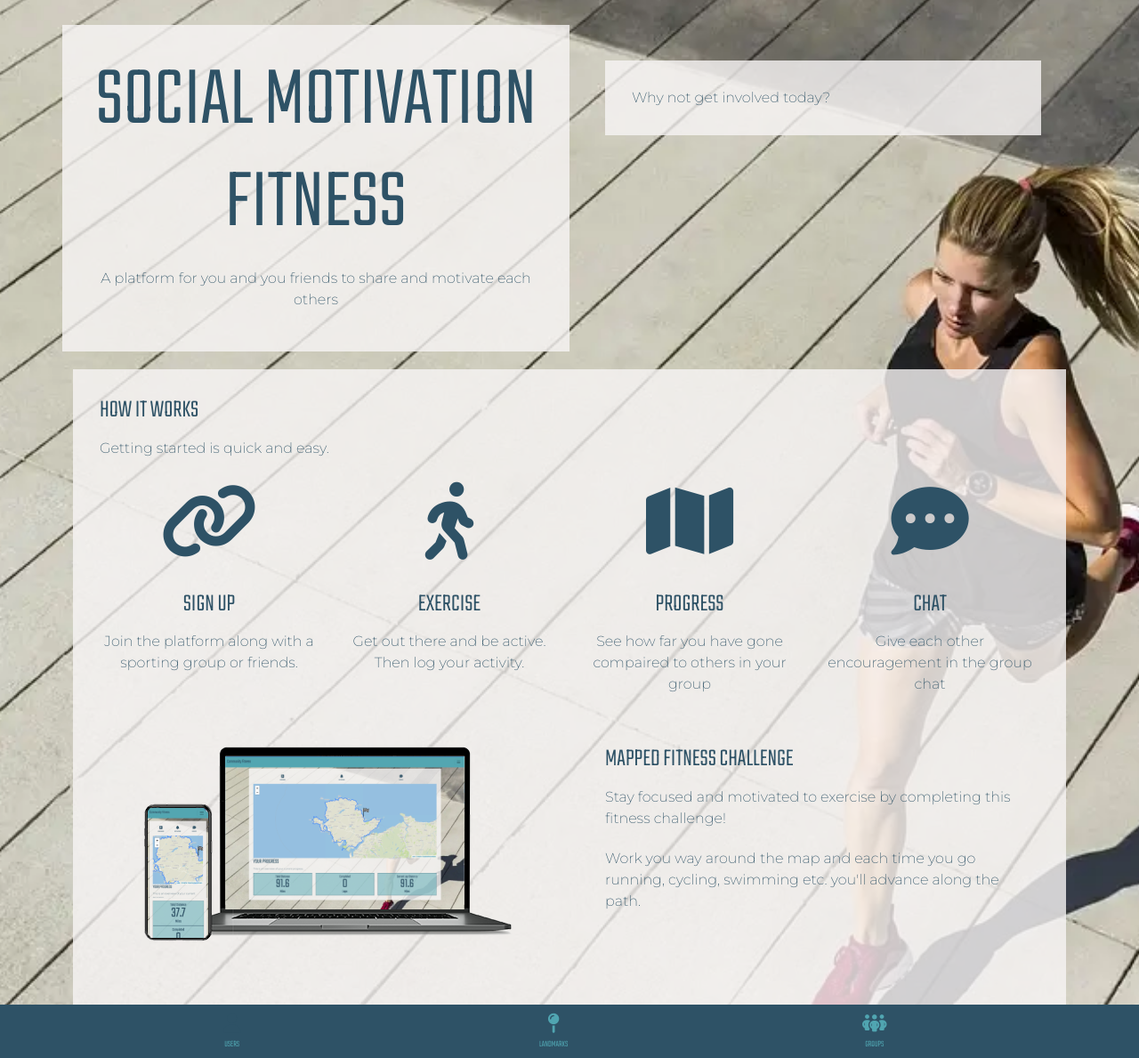
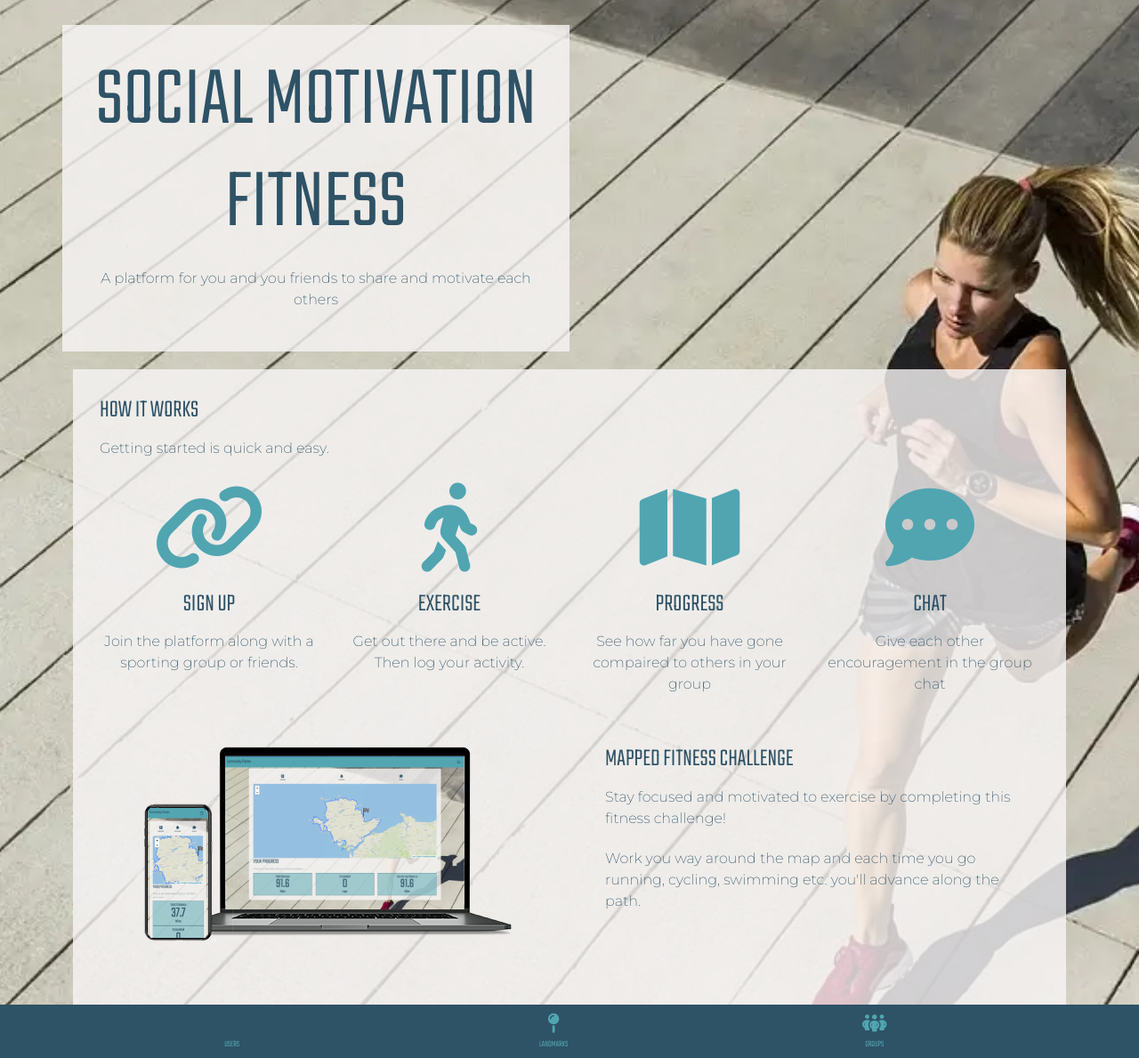
Before and after one commit to BarryBeics/Project-Three, a Flask app: page / in a window 1280 px wide. Shown: the part 72-1261 px from the top of the page at 89% size. Run offline with Flask 2, Linux system fonts and the light colour scheme; the visitor is signed in with stand-in values (Sample User, id 1); some libraries are stand-ins or nearby versions.

Commit message:
Styling public pages

```diff
--- a/fitnesstracker/static/css/style.css
+++ b/fitnesstracker/static/css/style.css
@@ -39,16 +39,62 @@ h2,
 h3,
 h4,
 a,
+.main-menuitem a,
+.main-menuitem a i,
+body,
+hr,
 .offcanvas-title,
 p,
 label, .fa-user:before {
   color: #2e5266;
 }
 
+.footer,
+.btn-delete,
+.flashes h4
+{
+background-color: #2e5266;
+}
 
-.offcanvas {
-  background-color: #50A5B1;
+.header,
+.btn-edit {
+  background: #50A5B1;
+ }
+
+ .how-it-works i,
+.footer-menuitem a,
+.footer-menuitem a i {
+  color: #50A5B1;
 }
+
+.box-style,
+ .card {
+  background-color: rgba(80,165,177, 0.5);
+}
+
+.box-style {
+  border: 1px solid #2e5266;
+  padding: 5px;
+}
+
+.panel.label,
+.btn-delete,
+a:not([href]):not([class]) {
+  color:#FCFAF9;
+}
+
+.selected:before,
+.link-text i:hover,
+.flashes h4 {
+   color: #F0C808;
+}
+
+.main {
+  background-color: rgba(248, 246, 246, 0.8);
+}
+
+
+/* ------------------------------------------------ */
 
 p {
   padding-top: 5px;
@@ -71,76 +118,6 @@ p {
   margin: 25px;
 }
 
-.panel.label,
-.btn-delete,
-a:not([href]):not([class]) {
-  color:#FCFAF9;
-}
-
-.header,
-.btn-edit {
-  background: #50A5B1;
- }
-
- .card {
-  background-color: rgba(80,165,177, 0.5);
-}
-
-.main-menuitem a,
-.main-menuitem a i,
-body,
-hr {
-   color: #2e5266;
-}
-
-
-.how-it-works i,
-.footer-menuitem a,
-.footer-menuitem a i {
-  color: #50A5B1;
-}
-
-
-.selected:before,
-.link-text i:hover,
-.flashes h4 {
-   color: #F0C808;
-}
-
-.hvr-underline-from-center:before,
-.radio-toolbar label:hover {
-   background-color: #F0C808;
-}
-
-.popover-header {
-   background-color: #F0C808;
-}
-
-
-.data_dark p {
-  color: #859583;
-}
-
-.data-block {
-  border: solid 1px #197b7b;
-}
-
-.box-style {
-  border: 1px solid #2e5266;
-  background: rgba(80,165,177, 0.5);
-  padding: 5px;
-}
-
-.footer,
-.btn-delete,
-.flashes h4
-{
-background-color: #2e5266;
-}
-
-
-
-
 .mob i {
   font-size: 1em;
 }
@@ -151,42 +128,34 @@ html {
     min-height: 100%;
 }
 
-
 a,
 .subtle a{
   text-decoration: none;
 }
 
-
 .how-it-works i {
   font-size: 100px;
-}
-
-.how-it-works {
-  margin-left: auto;
-  margin-right: auto;
-  width: 8em;
 }
 
 .icon img {
   height: 30px;
   width: 30px;
 }
+
 .intro h1 {
   font-size: 6em;
 }
 
-  .footer {
-    position: absolute;
-    bottom: 0;
-    width: 100%;
-    height: 60px; /* Set the fixed height of the footer here */
+.footer {
+  position: absolute;
+  bottom: 0;
+  width: 100%;
+  height: 60px; /* Set the fixed height of the footer here */
+}
 
-  }
-
-  .flashes h4 {
-    line-height: 2;
-  }
+.flashes h4 {
+  line-height: 2;
+}
 
 .flash {
   margin-top: 80px;
@@ -195,61 +164,56 @@ a,
 
 .main {
   margin-top: 20px;
-  background-color: rgba(248, 246, 246, 0.8);
 }
 
-.form-box {
-  max-width: 315px;
-  min-height: 530px;
+/* ------------- */
+
+.title,
+.value,
+.data span {
+   font-size: 1.6em;
 }
 
-/* ------------- Media Queries  ----------- All Mobile & Nexus 7 Tablet */
-
-@media only screen and (max-width: 576px) {
-
-#map {
-  height: 300px;
+.list-inline-item:not(:last-child) {
+  margin: 0;
 }
 
-.main {
-  padding: 20px;
+#nav {
+  z-index: 1;
 }
 
-img {
-  width: 60%;
+ol, ul {
+  padding-left: 0rem;
 }
 
+.col-4-xs {
+  width: 32%;
 }
-
-/* ------------- Media Queries  ----------- All Mobile & Nexus 7 Tablet */
-
-@media only screen and (min-width: 577px) {
-
-#map {
-  height: 500px;
-}
-
-.main {
-  padding: 30px;
-}
-}
+/* ------------- stuff you recongnises -----*/
 
 .btn-delete,
 .btn-edit {
   text-align:center;
 }
 
+.how-it-works,
 .dashboard {
   font-size: 5.45em;
 }
 
-.grid {
+.dashboard {
+  margin: -34px;
+}
+
+.settings-grid {
   display: inline-block;
   padding: 10px;
 }
+
 .block {
   padding: 40px;
 }
+
 .center {
   display: block;
   margin-left: auto;
@@ -304,18 +270,43 @@ img {
   text-transform: uppercase;
 }
 
-ol, ul {
-  padding-left: 0rem;
-}
-
-.col-4-xs {
-  width: 32%;
-}
 
 .footer-menuitem a,
 .main-menuitem a {
   text-decoration: none;
 }
+
+/* ------------- Media Queries  ----------- small devices */
+
+@media only screen and (max-width: 576px) {
+
+  #map {
+    height: 300px;
+  }
+
+  .main {
+    padding: 20px;
+  }
+
+  img {
+    width: 60%;
+  }
+
+  }
+
+  /* ------------- Media Queries  ----------- For everthing apart rom the small devices */
+
+  @media only screen and (min-width: 577px) {
+
+  #map {
+    height: 500px;
+  }
+
+  .main {
+    padding: 30px;
+  }
+  }
+
 
 /* ------------- CSS for loader -----*/
 
--- a/fitnesstracker/static/json/user_data.json
+++ b/fitnesstracker/static/json/user_data.json
@@ -1 +1 @@
-[{"id": 1, "first": "code", "last": "tutor", "icon_num": 3, "current": 37.7, "total": 37.7, "longitude": -4.611809, "latitude": 53.259143}]
+[{"id": 1, "first": "code", "last": "tutor", "icon_num": 5, "current": 37.7, "total": 37.7, "longitude": -4.611809, "latitude": 53.259143}]
--- a/fitnesstracker/templates/base.html
+++ b/fitnesstracker/templates/base.html
@@ -13,7 +13,7 @@
   <script src="https://kit.fontawesome.com/ce58c24f18.js" crossorigin="anonymous"></script>
   <link rel="stylesheet" href="https://cdnjs.cloudflare.com/ajax/libs/hover.css/2.3.1/css/hover-min.css">
   <link rel="stylesheet" href="{{ url_for('static', filename='css/style.css') }}" type="text/css">
-  <title>Fitness Tracker</title>
+  <title>Community Fitness Tracker</title>
 </head>
 
 <body>
@@ -65,7 +65,7 @@
                 <a class="nav-link active" aria-current="page" href="{{ url_for('register') }}"> <i
                     class="fas fa-power-off" aria-hidden="true"></i> Register</a>
                 {% endif %}
-                {% if session.access == True %}
+                {% if session.access != False %}
                 <hr>
                 <a class="nav-link active" aria-current="page" href="{{ url_for('admin') }}"> <i class="fas fa-gear"
                     aria-hidden="true"></i> Admin</a>
@@ -98,7 +98,6 @@
   </section>
   <footer class="footer">
     <div class="container">
-
 
       {% if session.access == True %}
       <div class="d-md-block">
@@ -135,10 +134,10 @@
             </a>
           </li>
           <li class="col-4-xs  list-inline-item footer-menuitem">
-            <a href="" class="hvr-push"><i class="fa-solid fa-square-poll-horizontal" aria-hidden="true"></i>
-              <div><span>Leaderboards</span></div>
+            <a href="{{ url_for('chat') }}" class="hvr-push"><i class="fas fa-comment-dots" aria-hidden="true"></i>
+                <div><span>Comments</span></div>
             </a>
-          </li>
+        </li>
         </ul>
       </div>
       {% endif %}
--- a/fitnesstracker/templates/logged_in/settings.html
+++ b/fitnesstracker/templates/logged_in/settings.html
@@ -43,7 +43,7 @@
                         <label for="icon_num" class="form-label">Choose your Icon:</label><br>
                         <p>Which icon you would like to use</p>
                         {% for key, value in icons.items() %}
-                        <div class="grid icon">
+                        <div class="settings-grid icon">
                             <input type="radio" id="{{ key }}" name="icon_num" value="{{ key }}" {% if key == num_str %}
                                 checked {% endif %}>
                             <img src="{{ url_for('static', filename='images/markers/' + value  + '.png') }}" alt="">
--- a/fitnesstracker/templates/public/landing_page.html
+++ b/fitnesstracker/templates/public/landing_page.html
@@ -10,15 +10,15 @@
     <p>A platform for you and you friends to share and motivate each others</p>
   </div>
   <div class="col-12 col-md-6 block">
-    <p class="main">Why not get involved today?
-      <!-- register -->
       {% if session.user %}
 
       {% else %}
+      <p class="main">Why not get involved today?
+        <!-- register -->
       <a href="{{ url_for('register') }}" class="btn btn-warning">
         Register <i class="fa-solid fa-sign-in-alt" aria-hidden="true"></i></a>
+      </p>
       {% endif %}
-    </p>
   </div>
 </div>
 <div class="main">
@@ -32,14 +32,14 @@
   <div class="row text-center">
 
     <div class="col-12 col-sm-6 col-md-3">
-      <div class="dashboard"> <i class="fa-solid fa-link"></i></div>
+      <div class="how-it-works"> <i class="fa-solid fa-link"></i></div>
       <h3>SIGN UP</h3>
       <p>Join the platform along with a sporting group or friends.</p>
     </div>
 
     <div class="col-12 col-sm-6 col-md-3">
       <div>
-        <div class="dashboard"> <i class="fa-solid fa-person-walking"></i></div>
+        <div class="how-it-works"> <i class="fa-solid fa-person-walking"></i></div>
         <h3>EXERCISE</h3>
         <p>Get out there and be active. Then log your activity.</p>
       </div>
@@ -47,7 +47,7 @@
 
     <div class="col-12 col-sm-6 col-md-3">
       <div>
-        <div class="dashboard"> <i class="fa-solid fa-map" aria-hidden="true"></i></div>
+        <div class="how-it-works"> <i class="fa-solid fa-map" aria-hidden="true"></i></div>
         <h3>PROGRESS</h3>
         <p>See how far you have gone compaired to others in your group</p>
       </div>
@@ -55,7 +55,7 @@
 
     <div class="col-12 col-sm-6 col-md-3">
       <div>
-        <div class="dashboard"> <i class="fas fa-comment-dots" aria-hidden="true"></i></div>
+        <div class="how-it-works"> <i class="fas fa-comment-dots" aria-hidden="true"></i></div>
         <h3>CHAT</h3>
         <p>Give each other encouragement in the group chat</p>
       </div>
--- a/fitnesstracker/templates/public/login.html
+++ b/fitnesstracker/templates/public/login.html
@@ -32,7 +32,7 @@
                 </div>
             </form>
 
-            <p class="center-align">
+            <p>
                 New here? <a href="{{ url_for('register') }}">Register Account</a>
             </p>
 
--- a/fitnesstracker/templates/public/register.html
+++ b/fitnesstracker/templates/public/register.html
@@ -55,7 +55,7 @@
                 </div>
             </form>
 
-            <p class="center-align">
+            <p>
                 Already Registered? <a href="{{ url_for('login') }}">Log In</a>
             </p>
 
```
Also changed, not shown: other parts of fitnesstracker/static/css/style.css (+43 -16 lines), fitnesstracker/templates/logged_in/map.html (+3 -5 lines).
